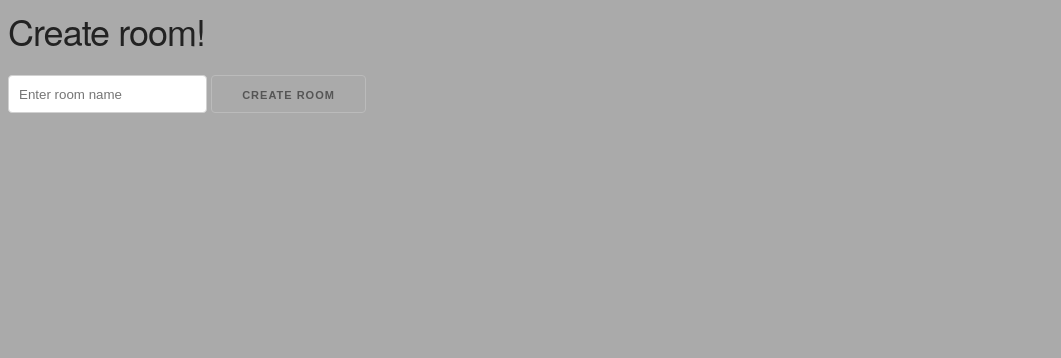
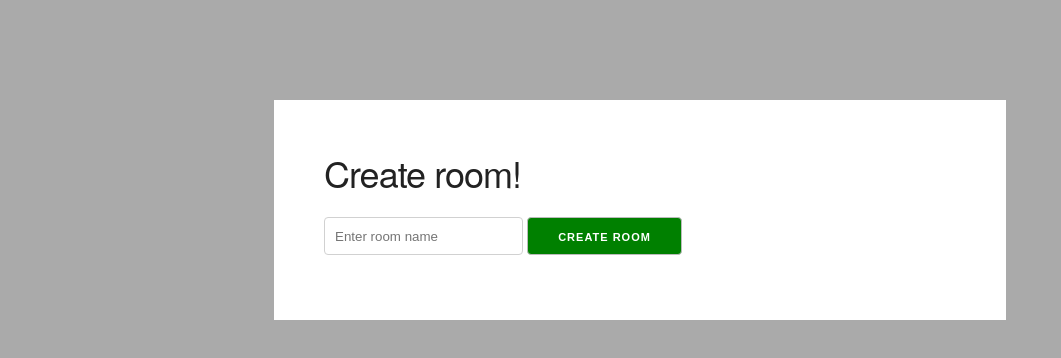
Before and after one commit to orenkolker/ghosts-game, a website: page home.html in a window 1280 px wide. Shown: the whole page, without its empty margins (0-1061 px from the left). Drawn offline with nearby package versions, Linux system fonts and the light colour scheme.

Commit message:
Adding Home

```diff
--- a/style.css
+++ b/style.css
@@ -125,6 +125,8 @@ div#status {
 }
 
 
+
+div#createroom,
 div#joinroom {
     background: #fff;
     width: 50%;
@@ -132,6 +134,7 @@ div#joinroom {
     padding: 50px;
 }
 
+button#create,
 button#join {
     background: green;
     color: #fff;
```
